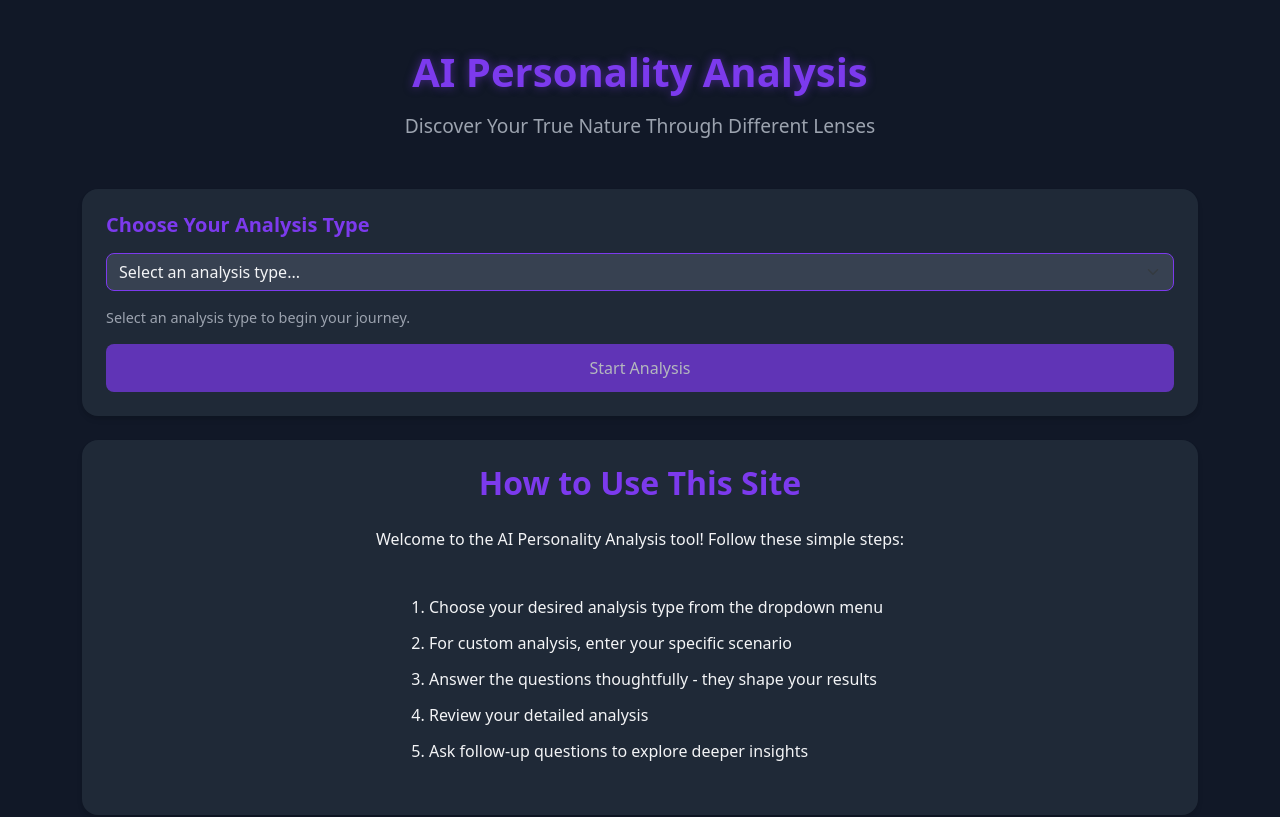
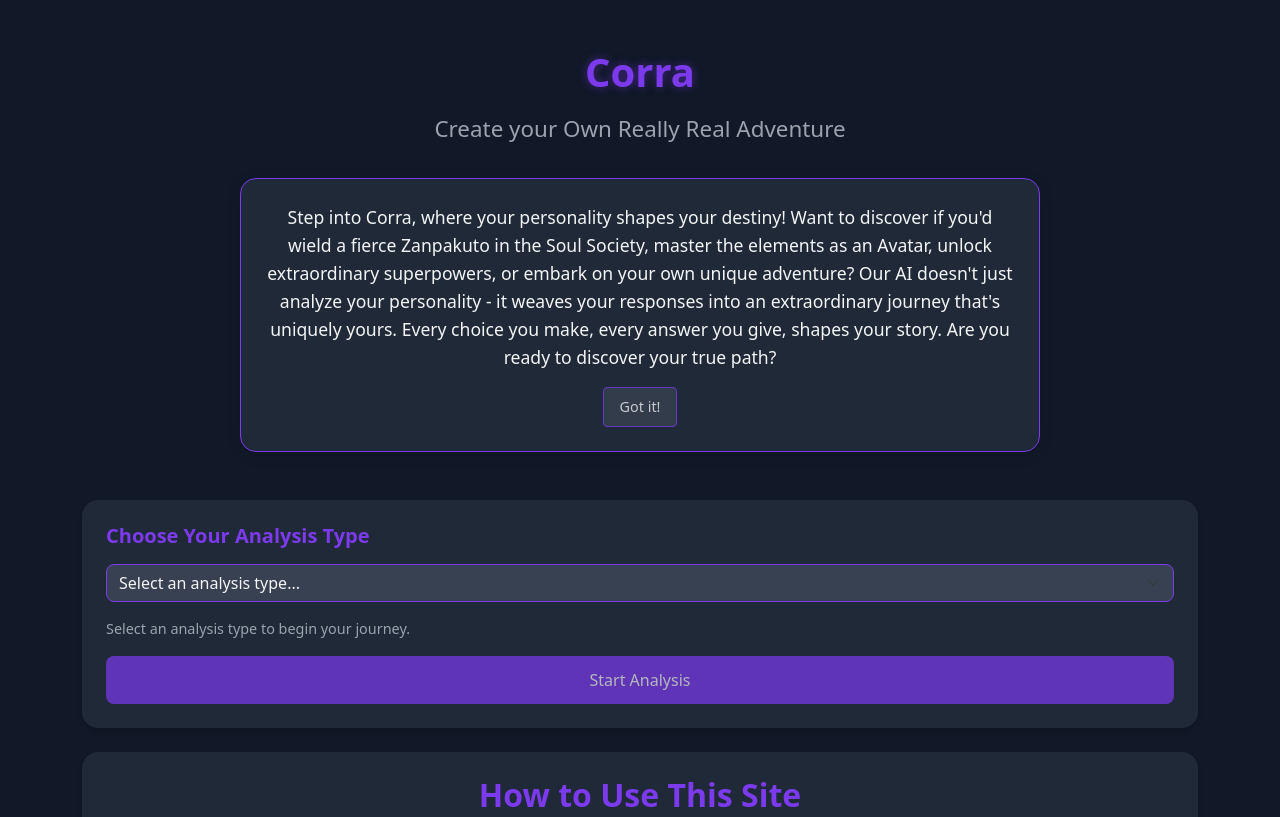
Before and after one commit to AD-Archer/corra, a website: page public/index.html in a window 1280 px wide. Shown: the top 817 px of the page. Drawn offline with nearby package versions, Linux system fonts and the light colour scheme; no server answers.

Commit message:
Update to include name of the site

```diff
--- a/public/index.html
+++ b/public/index.html
@@ -12,8 +12,18 @@
         <div class="container py-5">
             <!-- Header Section -->
             <header class="text-center mb-5">
-                <h1 class="main-title">AI Personality Analysis</h1>
-                <p class="subtitle">Discover Your True Nature Through Different Lenses</p>
+                <h1 class="main-title">Corra</h1>
+                <p class="subtitle">Create your Own Really Real Adventure</p>
+                <div class="site-description" id="site-description">
+                    <p class="theme-text">Step into Corra, where your personality shapes your destiny!
+                    Want to discover if you'd wield a fierce Zanpakuto in the Soul Society,
+                    master the elements as an Avatar, unlock extraordinary superpowers,
+                    or embark on your own unique adventure? Our AI doesn't just analyze your personality -
+                    it weaves your responses into an extraordinary journey that's uniquely yours.
+                    Every choice you make, every answer you give, shapes your story.
+                    Are you ready to discover your true path?</p>
+                    <button class="btn theme-button-secondary mt-3" id="hide-description">Got it!</button>
+                </div>
             </header>
 
             <!-- Prompt Type Selection -->
--- a/public/static/css/styles.css
+++ b/public/static/css/styles.css
@@ -55,7 +55,9 @@ body {
 
 .subtitle {
     color: var(--text-secondary);
-    font-size: 1.2rem;
+    font-size: 1.4rem;
+    font-weight: 500;
+    margin-bottom: 1rem;
 }
 
 /* Theme Card Styling */
@@ -350,3 +352,40 @@ body {
     from { opacity: 0; transform: translateY(-10px); }
     to { opacity: 1; transform: translateY(0); }
 }
+
+/* Site Description Styling Update */
+.site-description {
+    max-width: 800px;
+    margin: 2rem auto;
+    padding: 1.5rem;
+    background-color: var(--surface);
+    border-radius: 1rem;
+    border: 1px solid var(--primary);
+    box-shadow: 0 4px 15px rgba(0, 0, 0, 0.1);
+    transition: opacity 0.5s ease, transform 0.5s ease;
+}
+
+.site-description.fade-out {
+    opacity: 0;
+    transform: translateY(-20px);
+    pointer-events: none;
+}
+
+.site-description p {
+    font-size: 1.1rem;
+    line-height: 1.6;
+    margin: 0;
+    color: var(--text);
+}
+
+/* Add button styling */
+.site-description .theme-button-secondary {
+    font-size: 0.9rem;
+    padding: 0.5rem 1rem;
+    opacity: 0.8;
+    transition: opacity 0.2s ease;
+}
+
+.site-description .theme-button-secondary:hover {
+    opacity: 1;
+}
--- a/public/static/js/app.js
+++ b/public/static/js/app.js
@@ -20,12 +20,27 @@ document.addEventListener('DOMContentLoaded', () => {
     const remainingInteractions = document.getElementById('remaining-interactions');
     const restartBtn = document.getElementById('restart-btn');
     const howToUseSection = document.getElementById('how-to-use');
+    const siteDescription = document.getElementById('site-description');
+    const hideDescriptionBtn = document.getElementById('hide-description');
 
     function initializeUI() {
         if (startAnalysisBtn) startAnalysisBtn.disabled = true;
         if (customPromptContainer) customPromptContainer.classList.add('d-none');
         if (questionContainer) questionContainer.classList.add('d-none');
         if (howToUseSection) howToUseSection.classList.remove('d-none');
+
+        // Check if user has seen the description before
+        const hasSeenDescription = localStorage.getItem('hasSeenCorraDescription');
+        if (hasSeenDescription && siteDescription) {
+            siteDescription.classList.add('d-none');
+        }
+
+        // Auto-hide description after 10 seconds if user hasn't dismissed it
+        if (!hasSeenDescription && siteDescription) {
+            setTimeout(() => {
+                fadeOutDescription();
+            }, 10000); // 10 seconds
+        }
     }
 
     function setLoading(isLoading) {
@@ -124,6 +139,11 @@ document.addEventListener('DOMContentLoaded', () => {
 
         if (exitButtonAnalysis) {
             exitButtonAnalysis.addEventListener('click', handleExit);
+        }
+
+        // Add description hide button listener
+        if (hideDescriptionBtn) {
+            hideDescriptionBtn.addEventListener('click', fadeOutDescription);
         }
     }
 
@@ -459,6 +479,16 @@ document.addEventListener('DOMContentLoaded', () => {
         }
     }
 
+    function fadeOutDescription() {
+        if (siteDescription && !siteDescription.classList.contains('d-none')) {
+            siteDescription.classList.add('fade-out');
+            setTimeout(() => {
+                siteDescription.classList.add('d-none');
+                localStorage.setItem('hasSeenCorraDescription', 'true');
+            }, 500);
+        }
+    }
+
     // Initialize the application
     initialize();
 });
```
